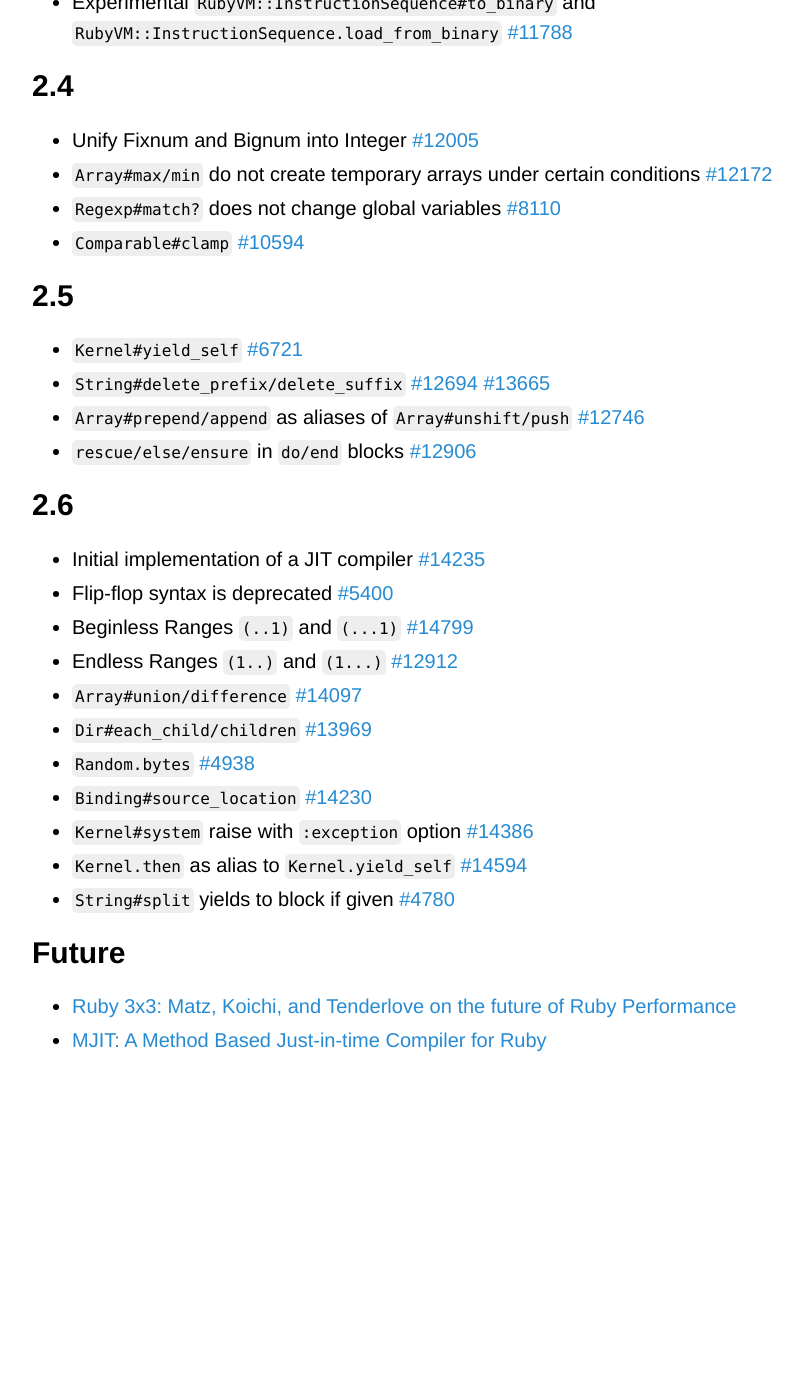
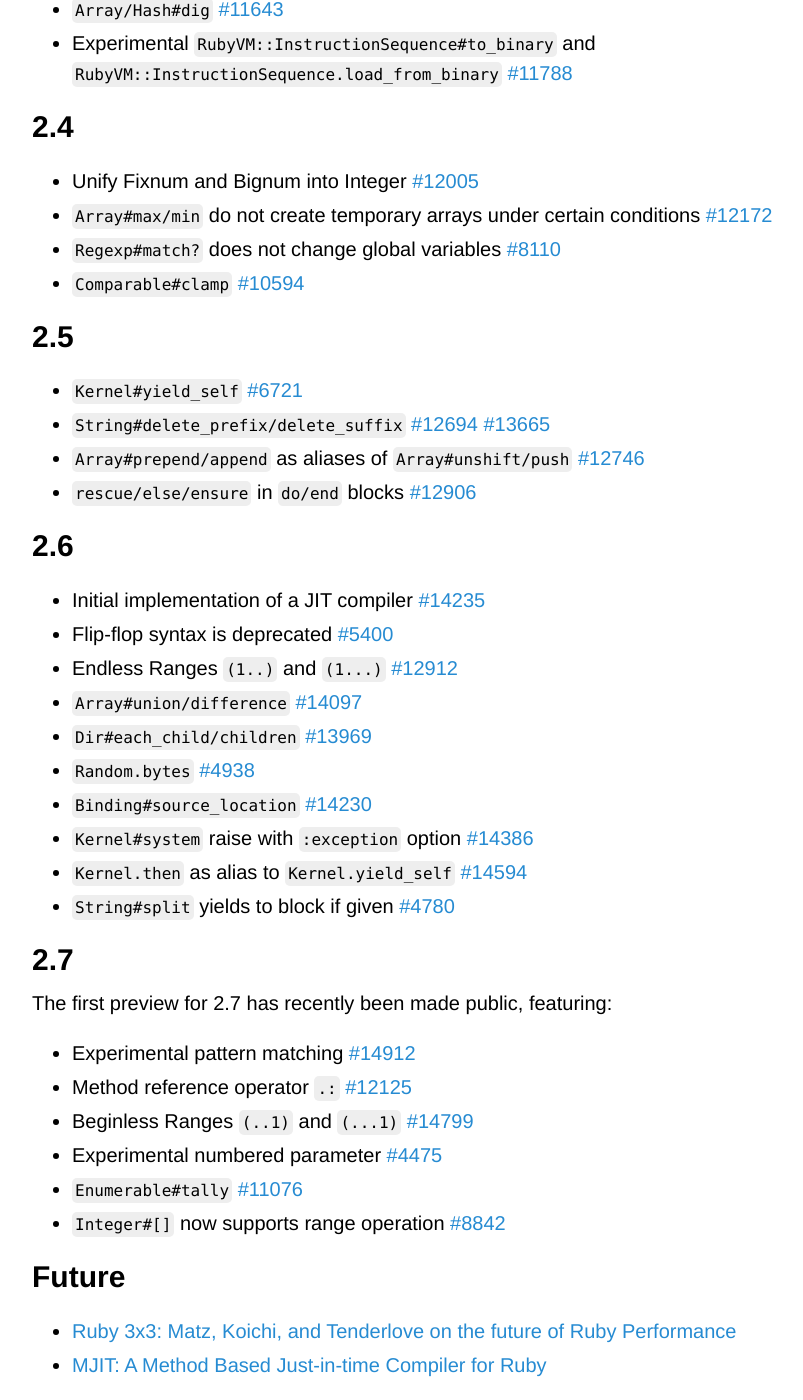
Before and after one commit to Maumagnaguagno/maumagnaguagno.github.io, a Jekyll site: the page built from ruby-versions.md, in a window 1280 px wide and 1400 px high, scrolled down 2121 px. Shown: the whole window, without its empty margins (228-1031 px from the left). Built offline with Jekyll 4.4.1, drawn with Linux system fonts in a browser that asks for light colours; our own code applies the rules of GitHub Pages for plain Markdown files; before the commit the page ends 3196 px from its top, so only the background shows below that.

Commit message:
Add 2.7 to Ruby Versions

```diff
--- a/ruby-versions.md
+++ b/ruby-versions.md
@@ -19,6 +19,7 @@ This is a reminder of how Ruby evolved through time.
 [2.4](#24) | 2016-12-25 | 2019-04-01     | 2020-04-01
 [2.5](#25) | 2017-12-25 | TBA            | TBA
 [2.6](#26) | 2018-12-25 | TBA            | TBA
+[2.7](#27) | 2019-12-25 | TBA            | TBA
 
 ## 1.8
 - We will consider this version our starting point
@@ -88,6 +88,15 @@ This is a reminder of how Ruby evolved through time.
 - ``Kernel.then`` as alias to ``Kernel.yield_self`` [#14594](https://bugs.ruby-lang.org/issues/14594)
 - ``String#split`` yields to block if given [#4780](https://bugs.ruby-lang.org/issues/4780)
 
+## 2.7
+The first preview for 2.7 has recently been made public, featuring:
+- Experimental pattern matching [#14912](https://bugs.ruby-lang.org/issues/14912)
+- Method reference operator ``.:`` [#12125](https://bugs.ruby-lang.org/issues/12125)
+- Beginless Ranges ``(..1)`` and ``(...1)`` [#14799](https://bugs.ruby-lang.org/issues/14799)
+- Experimental numbered parameter [#4475](https://bugs.ruby-lang.org/issues/4475)
+- ``Enumerable#tally`` [#11076](https://bugs.ruby-lang.org/issues/11076)
+- ``Integer#[]`` now supports range operation [#8842](https://bugs.ruby-lang.org/issues/8842)
+
 ## Future
 - [Ruby 3x3: Matz, Koichi, and Tenderlove on the future of Ruby Performance](https://blog.heroku.com/ruby-3-by-3)
 - [MJIT: A Method Based Just-in-time Compiler for Ruby](https://blog.heroku.com/ruby-mjit)
```
Also changed, not shown: other parts of ruby-versions.md (+0 -1 lines).
